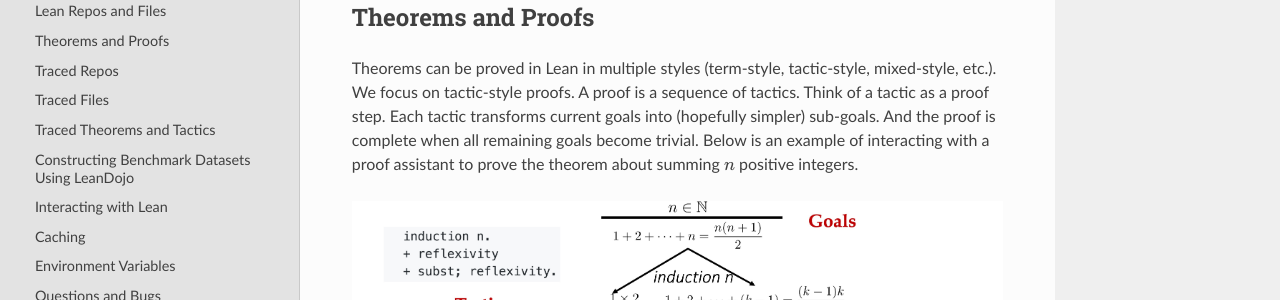
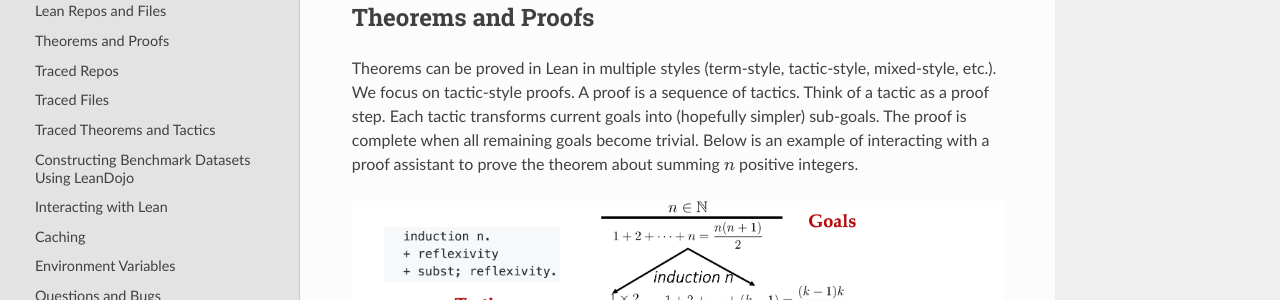
Before and after one commit to lean-dojo/LeanDojo, a Sphinx documentation site: the page built from docs/source/user-guide.rst, in a window 1280 px wide and 900 px high, scrolled down 1613 px. Shown: the part 199-499 px from the top of the window. Built offline with Sphinx 7.4.7 and the Read the Docs theme 2.0.0, drawn with Linux system fonts in a browser that asks for light colours; some of the changed text lies outside the part shown.

Commit message:
Update user-guide.rst

```diff
--- a/docs/source/user-guide.rst
+++ b/docs/source/user-guide.rst
@@ -74,7 +74,7 @@
 
 Theorems can be proved in Lean in multiple styles (term-style, tactic-style, mixed-style, etc.).
 We focus on tactic-style proofs. A proof is a sequence of tactics. Think of a tactic as
-a proof step. Each tactic transforms current goals into (hopefully simpler) sub-goals. And the proof
+a proof step. Each tactic transforms current goals into (hopefully simpler) sub-goals. The proof
 is complete when all remaining goals become trivial. Below is an example of interacting
 with a proof assistant to prove the theorem about summing :math:`n` positive integers.
 
@@ -216,7 +216,7 @@
 and LeanDojo will automatically download them if they are not in the local cache. To disable this behavior and
 build all repos locally, set the :code:`DISABLE_REMOTE_CACHE` environment variable to any value.
 
-The caching mechanism in LeanDojo is implemented in `cache.py <https://github.com/lean-dojo/LeanDojo/blob/main/src/lean_dojo/data_extraction/cache.py>`_
+The caching mechanism in LeanDojo is implemented in `cache.py <https://github.com/lean-dojo/LeanDojo/blob/main/src/lean_dojo/data_extraction/cache.py>`_.
 
 
 .. _environment-variables:
```
Also changed, not shown: other parts of docs/source/user-guide.rst (+3 -3 lines).
